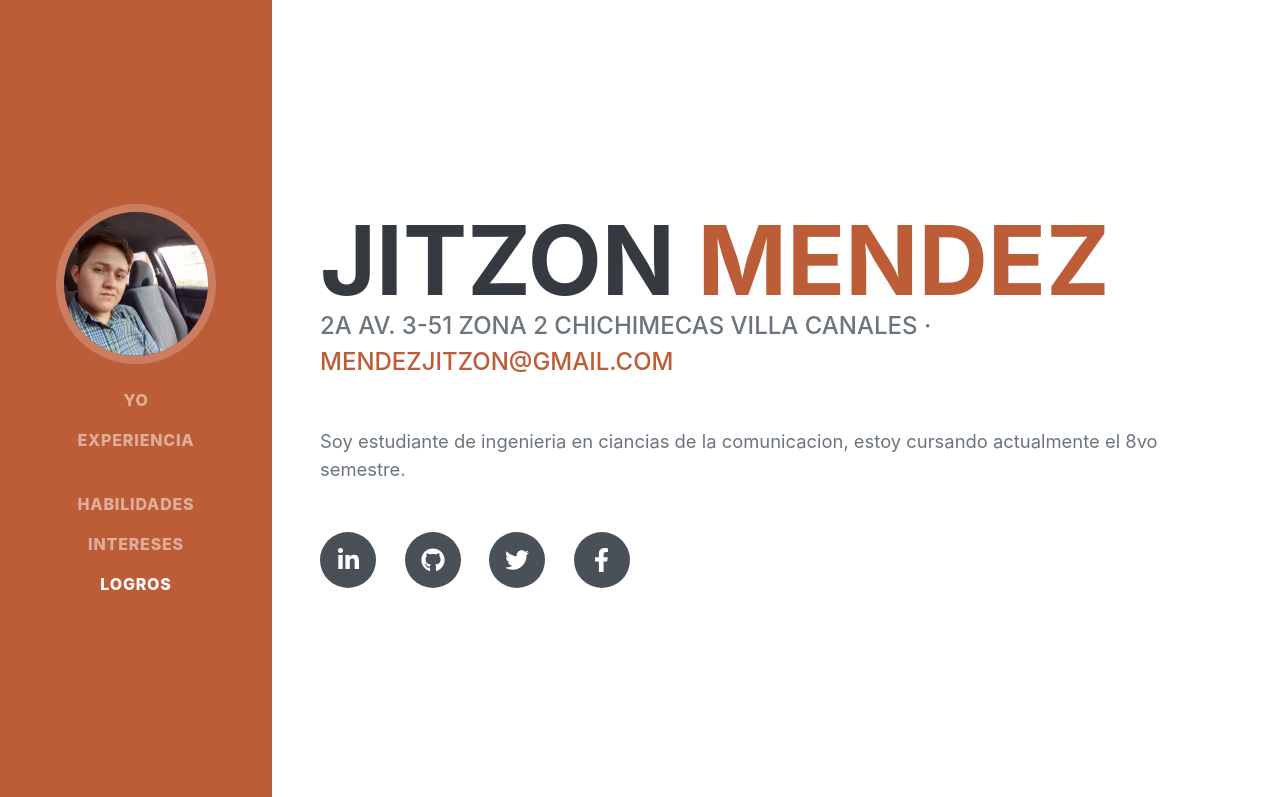
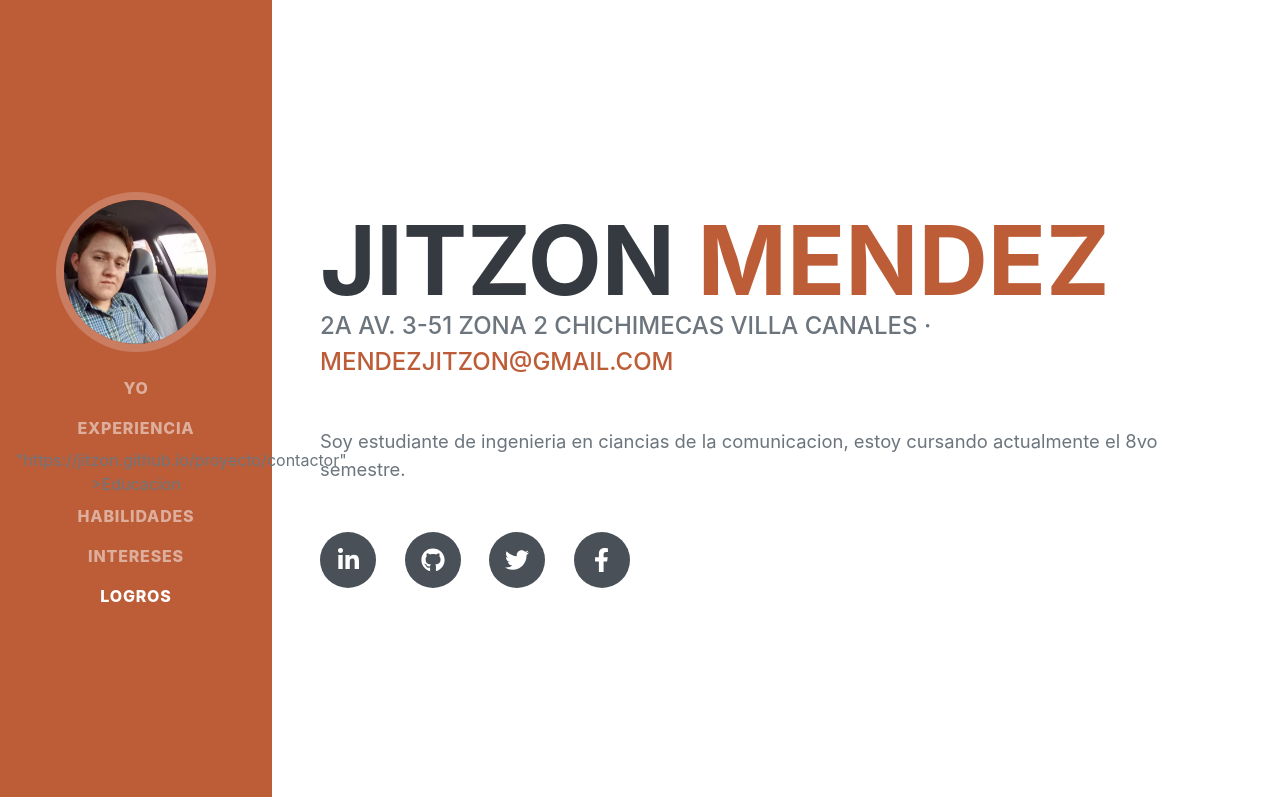
Before and after one commit to jitzon/proyecto, a plain HTML site: page index.html in a window 1280 px wide. Shown: the top 797 px of the page. Drawn offline with nearby package versions, Linux system fonts and the light colour scheme; a web font is replaced by a local one.

Commit message:
Update index.html

```diff
--- a/index.html
+++ b/index.html
@@ -28,7 +28,7 @@
                 <ul class="navbar-nav">
                     <li class="nav-item"><a class="nav-link js-scroll-trigger" href="#about">yo</a></li>
                     <li class="nav-item"><a class="nav-link js-scroll-trigger" href="#experience">Experiencia</a></li>
-                    <li class="nav-item"><a class="https://jitzon.github.io/proyecto/contactor" href="#education">Educacion</a></li>
+                    "https://jitzon.github.io/proyecto/contactor" >Educacion</a></li>
                     <li class="nav-item"><a class="nav-link js-scroll-trigger" href="#skills">Habilidades</a></li>
                     <li class="nav-item"><a class="nav-link js-scroll-trigger" href="#interests">Intereses</a></li>
                     <li class="nav-item"><a class="nav-link js-scroll-trigger" href="#awards">Logros</a></li>
```
